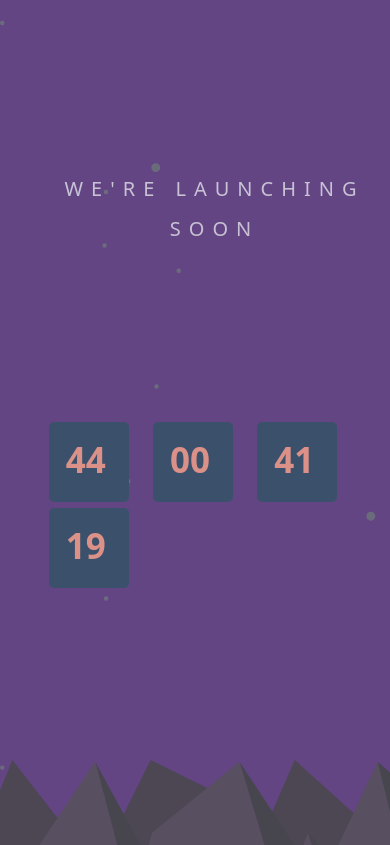
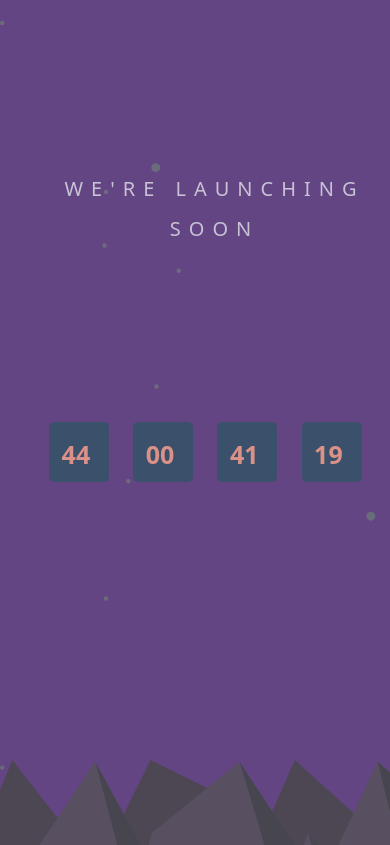
Before and after one commit to aprulaungaung/Timmer, a plain HTML site: page index.html in a window 390 px wide. Shown: the top 845 px of the page. Drawn offline with nearby package versions, Linux system fonts and the light colour scheme.

Commit message:
Update styles.css
update styles.css file

```diff
--- a/css/styles.css
+++ b/css/styles.css
@@ -102,14 +102,14 @@ body{
 
   .day, .hour, .minute,.second{
 
-      height: 80px;
-      width: 80px;
+      height: 60px;
+      width: 60px;
       margin: 0 10px;
   }
 
   .d, .h,.m ,.s{
 
-      font-size: 35px;
+      font-size: 25px;
   }
   .mountain{
       height: 40%;
```
